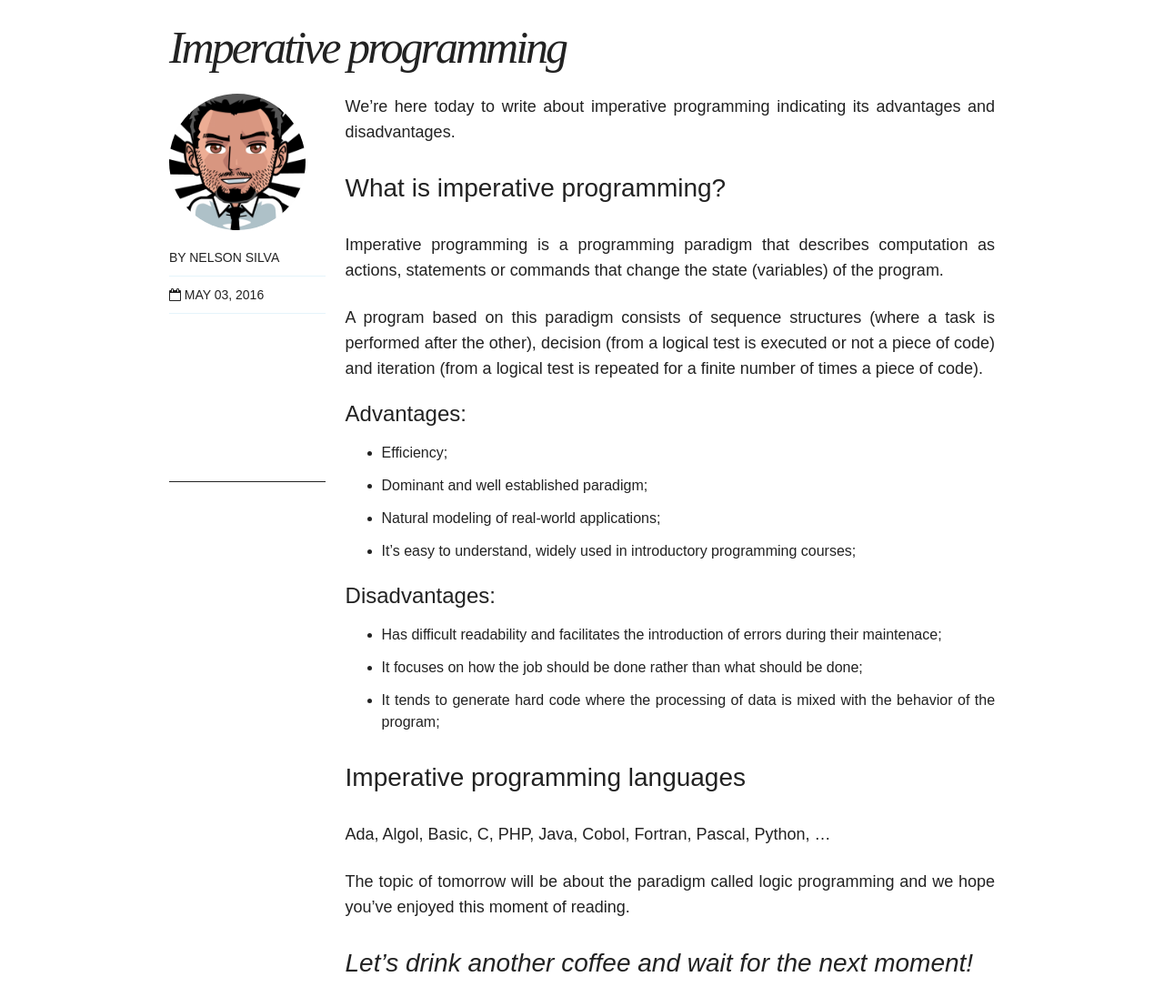
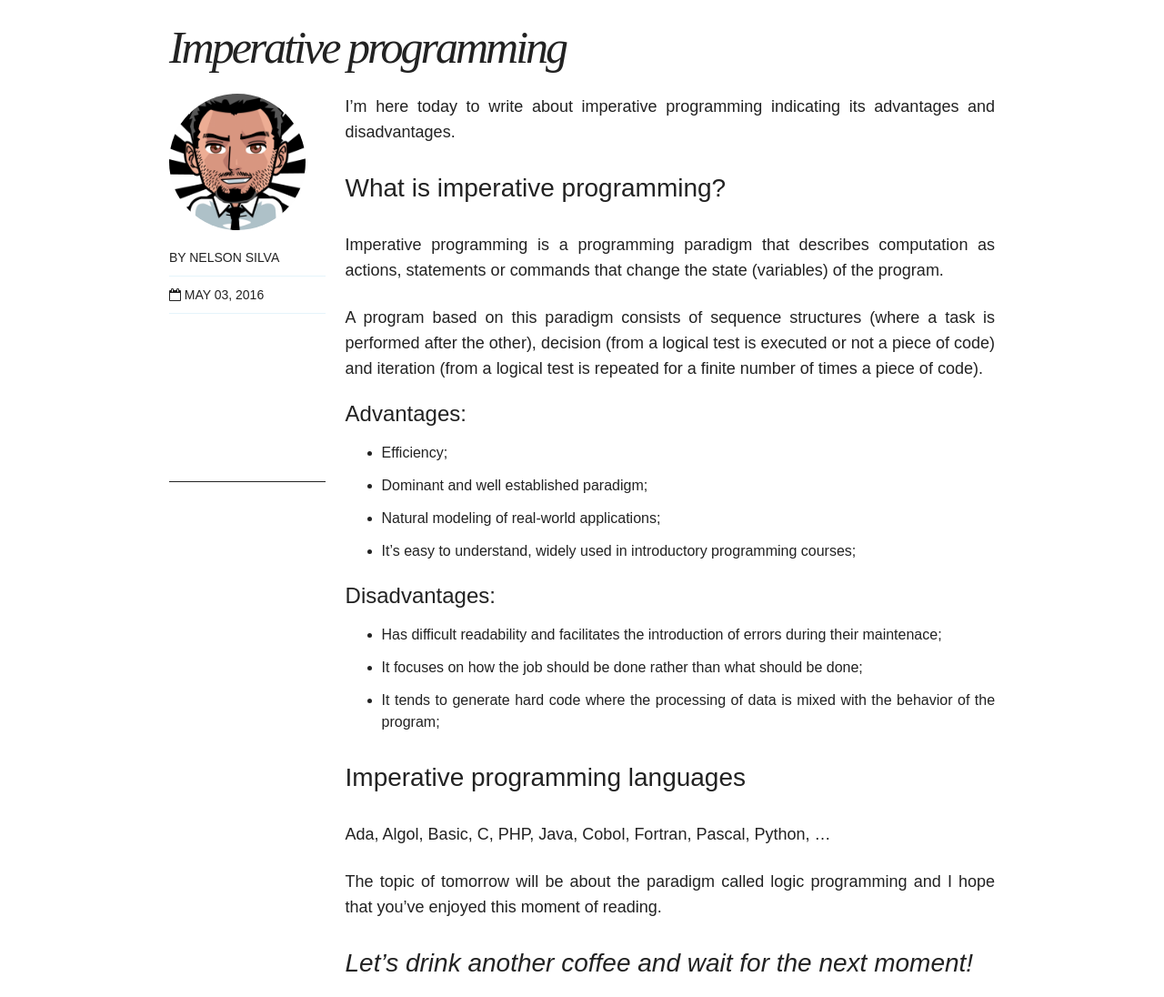
Before and after one commit to dnelsonsilvav/caffeinealgorithm.github.io, a Jekyll site: the page built from _posts/2016-05-03-imperative-programming.md, in a window 1280 px wide. Shown: the part 428-1524 px from the top of the page at 91% size. Built offline with Jekyll 4.4.1, drawn with Linux system fonts in a browser that asks for light colours; comment, search, counter and statistics services are not loaded.

Commit message:
[_posts/2016-05-03-imperative-programming.md] Update

```diff
--- a/_posts/2016-05-03-imperative-programming.md
+++ b/_posts/2016-05-03-imperative-programming.md
@@ -4,7 +4,7 @@ title: 'Imperative programming'
 date: 2016-05-03
 ---
 
-We're here today to write about imperative programming indicating its advantages and disadvantages.
+I'm here today to write about imperative programming indicating its advantages and disadvantages.
 
 ### What is imperative programming?
 
@@ -29,6 +29,6 @@ A program based on this paradigm consists of sequence structures (where a task i
 
 Ada, Algol, Basic, C, PHP, Java, Cobol, Fortran, Pascal, Python, ...
 
-The topic of tomorrow will be about the paradigm called logic programming and we hope you've enjoyed this moment of reading.
+The topic of tomorrow will be about the paradigm called logic programming and I hope that you've enjoyed this moment of reading.
 
 ### *Let's drink another coffee and wait for the next moment!*
```
